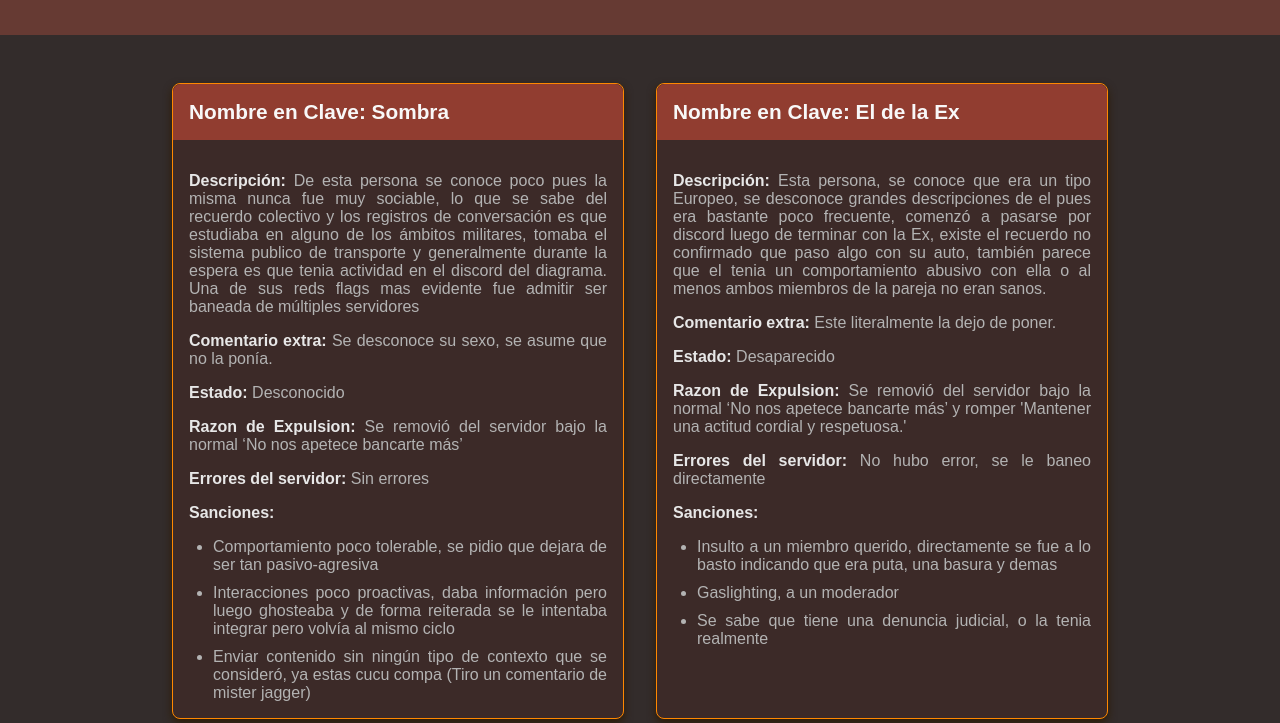
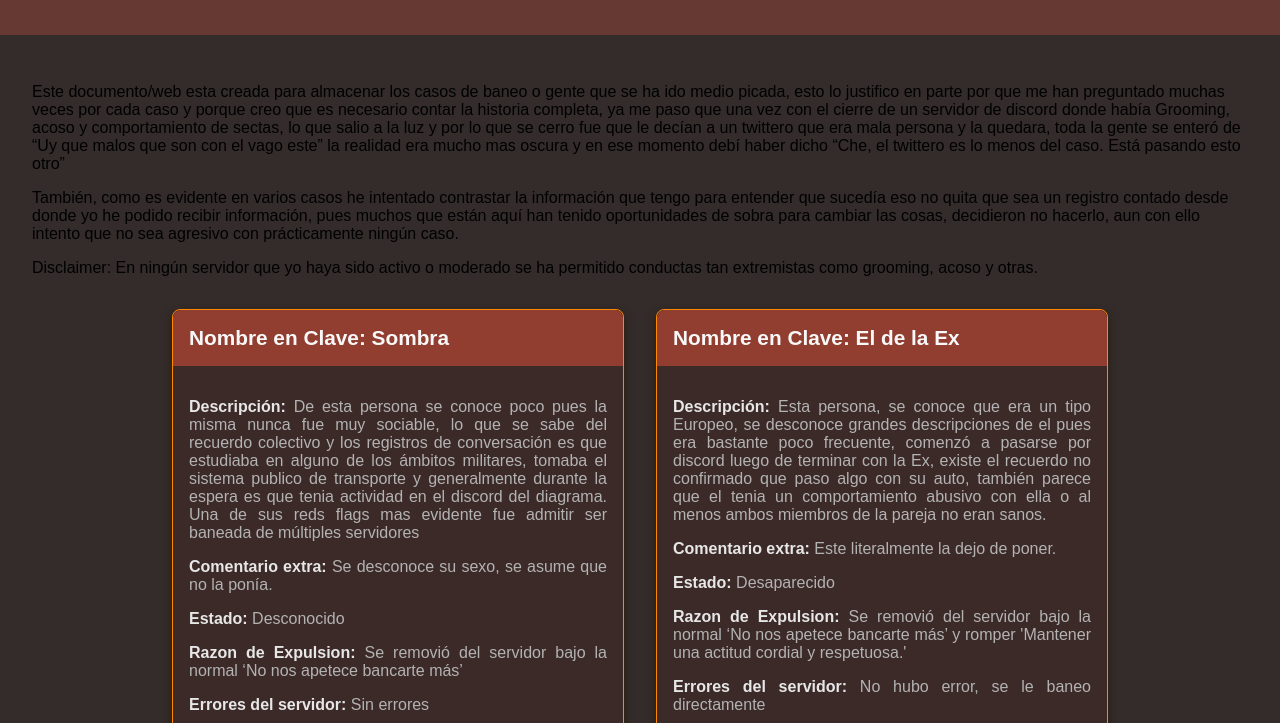
Before and after one commit to JabDelDiagrama/CartasDeBan, a plain HTML site: page index.html in a window 1280 px wide. Shown: the part 77-800 px from the top of the page. Drawn offline with Linux system fonts and the light colour scheme.

Commit message:
Update index.html

```diff
--- a/index.html
+++ b/index.html
@@ -11,6 +11,11 @@
         <h1>Cartas de Baneo</h1>
     </header>
     <main id="card-container">
+        <div>
+            <p>Este documento/web esta creada para almacenar los casos de baneo o gente que se ha ido medio picada, esto lo justifico en parte por que me han preguntado muchas veces por cada caso y porque creo que es necesario contar la historia completa, ya me paso que una vez con el cierre de un servidor de discord donde había Grooming, acoso y comportamiento de sectas, lo que salio a la luz y por lo que se cerro fue que le decían a un twittero que era mala persona y la quedara, toda la gente se enteró de “Uy que malos que son con el vago este” la realidad era mucho mas oscura y en ese momento debí haber dicho “Che, el twittero es lo menos del caso. Está pasando esto otro”</p>
+            <p>También, como es evidente en varios casos he intentado contrastar la información que tengo para entender que sucedía eso no quita que sea un registro contado desde donde yo he podido recibir información, pues muchos que están aquí han tenido oportunidades de sobra para cambiar las cosas, decidieron no hacerlo, aun con ello intento que no sea agresivo con prácticamente ningún caso.</p>
+            <p>Disclaimer: En ningún servidor que yo haya sido activo o moderado se ha permitido conductas tan extremistas como grooming, acoso y otras.</p>
+        </div>
         <!-- Las cartas se generarán dinámicamente aquí -->
     </main>
     <script src="data.js"></script>
```
